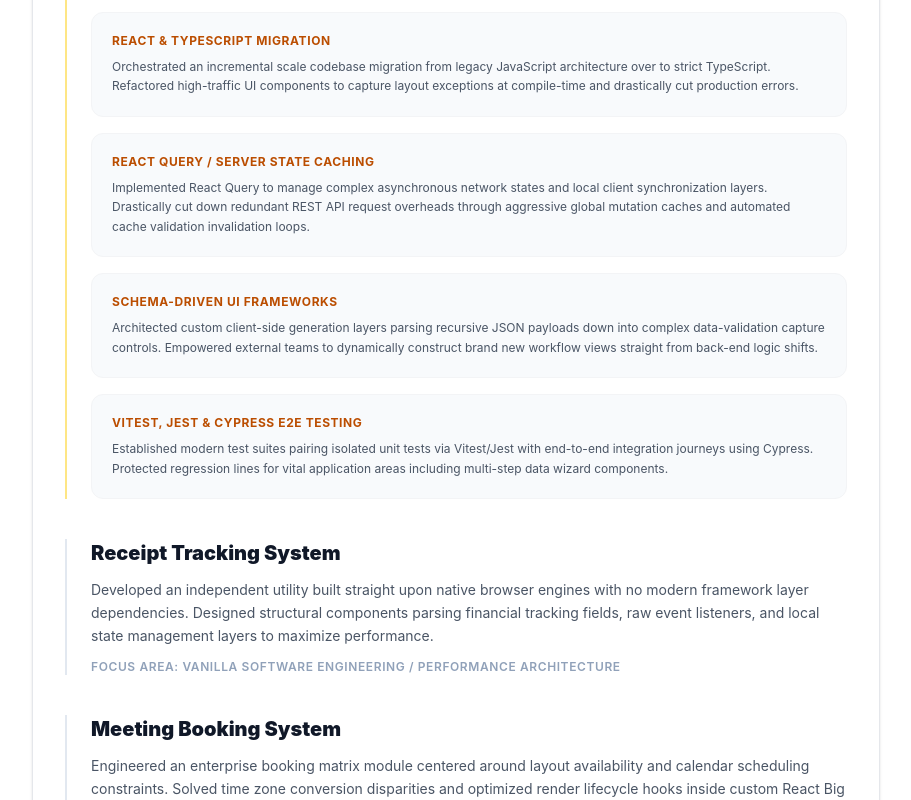
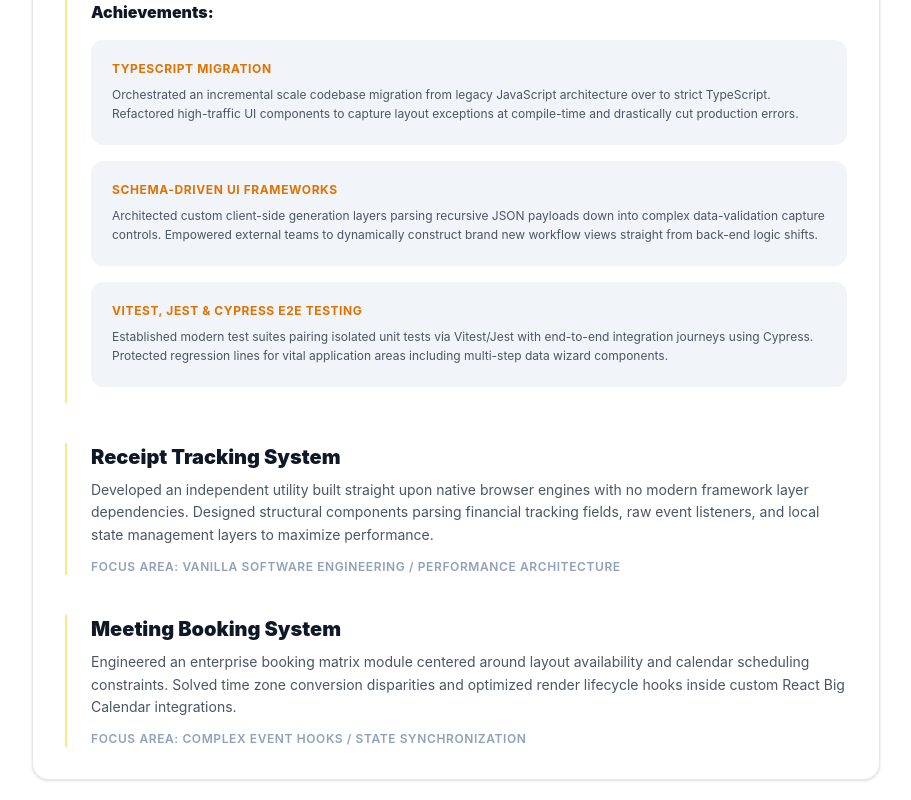
Before and after one commit to kyran-lewis/personal-website, a React (Vite) app: page /experience in a window 1280 px wide. Shown: the part 520-1320 px from the top of the page, without its empty margins (184-1095 px from the left). Built offline with nearby package versions, Linux system fonts and the light colour scheme.

Commit message:
added spotlight component for experience page. Change background for badges and cards. Added subsections to experience cards. Added logo component

```diff
--- a/src/components/Badge.tsx
+++ b/src/components/Badge.tsx
@@ -10,7 +10,7 @@ interface Props {
 
 function Badge({ name, image, width, height }: Props) {
   return (
-    <div className="flex items-center w-72 bg-white border border-gray-200  p-4 rounded-xl shadow-sm transition-all duration-300 hover:-translate-y-1 hover:shadow-md mr-4 mb-4">
+    <div className="flex items-center w-72 bg-amber-50 border border-amber-100 hover:border-amber-500 p-4 rounded-xl shadow-sm transition-all duration-300 hover:-translate-y-1 hover:shadow-md mr-4 mb-4">
       <img
         src={image}
         className={`${width ? "w-" + width : "w-10"} ${height ? "h-" + height : "h-10"} object-cover mr-auto`}
--- a/src/components/Hero.tsx
+++ b/src/components/Hero.tsx
@@ -32,7 +32,7 @@ function Hero() {
           </Link>
           <Link
             to="/contact"
-            className="w-full sm:w-auto bg-white border border-gray-200 text-gray-700 hover:border-amber-500 hover:text-amber-700 font-bold text-sm px-8 py-3.5 rounded-xl shadow-sm transition active:scale-[0.98] text-center"
+            className="w-full sm:w-auto bg-amber-50 border border-amber-100 text-gray-700 hover:border-amber-500 hover:text-amber-700 font-bold text-sm px-8 py-3.5 rounded-xl shadow-sm transition active:scale-[0.98] text-center"
           >
             Contact Me
           </Link>
--- /dev/null
+++ b/src/components/Logo.tsx
@@ -0,0 +1,21 @@
+import { useState } from "react";
+import { Link, Outlet, useLocation } from "react-router-dom";
+
+interface Props {
+  image: string;
+  alt: string;
+}
+
+function Badge({ image, alt }: Props) {
+  return (
+    <div className="absolute top-6 right-6 md:top-8 md:right-8">
+      <img
+        className="h-16 w-16 md:h-20 md:w-20 object-contain bg-white p-2 rounded-2xl border border-gray-200 shadow-sm"
+        src={image}
+        alt={alt}
+      />
+    </div>
+  );
+}
+
+export default Badge;
--- a/src/components/SmallCard.tsx
+++ b/src/components/SmallCard.tsx
@@ -19,7 +19,7 @@ function SmallCard({
     <a
       href={link}
       /* 🛠️ Added 'h-full flex flex-col' to create a uniform height structure across the row */
-      className="h-full flex flex-col justify-center items-center bg-white border border-gray-200 p-6 rounded-2xl shadow-sm transition-all duration-300 hover:-translate-y-2 hover:shadow-md mr-4 group"
+      className="h-full flex flex-col justify-center items-center bg-amber-50 border border-amber-100 hover:border-amber-500 p-6 rounded-2xl shadow-sm transition-all duration-300 hover:-translate-y-2 hover:shadow-md mr-4 group"
     >
       {/* Icon Container */}
       <div className="text-amber-500 text-3xl mb-2 flex-shrink-0">{icon}</div>
@@ -45,7 +45,7 @@ function SmallCard({
 
       {/* 🛠️ Action Link Button - 'mt-auto' forces it to stick flawlessly to the bottom line */}
       {action && (
-        <span className="mt-auto pt-4 text-xs font-bold text-amber-600 group-hover:text-amber-700 inline-flex items-center gap-1">
+        <span className="mt-auto pt-4 text-xs font-bold text-amber-600 inline-flex items-center gap-1">
           {action}
           <span className="transition-transform group-hover:translate-x-0.5">
             →
--- /dev/null
+++ b/src/components/Spotlight.tsx
@@ -0,0 +1,20 @@
+import { useState } from "react";
+import { Link, Outlet, useLocation } from "react-router-dom";
+
+interface Props {
+  title: string;
+  description: string;
+}
+
+function Spotlight({ title, description }: Props) {
+  return (
+    <div className="bg-slate-100 p-5 rounded-xl border border-gray-100 space-y-2 mb-4">
+      <h5 className="text-xs font-bold uppercase tracking-wider text-amber-600">
+        {title}
+      </h5>
+      <p className="text-xs text-gray-600 leading-relaxed">{description}</p>
+    </div>
+  );
+}
+
+export default Spotlight;
--- /dev/null
+++ b/src/components/SubSection.tsx
@@ -0,0 +1,35 @@
+import { Children, useState, type ReactNode } from "react";
+import { Link, Outlet, useLocation } from "react-router-dom";
+
+interface Props {
+  title: string;
+  summary: string;
+  children?: ReactNode;
+  focusArea?: string;
+}
+
+function Spotlight({ title, summary, children, focusArea }: Props) {
+  return (
+    <div className="border-l-2 border-amber-200 pl-4 md:pl-6 space-y-3">
+      <div>
+        <h4 className="text-xl font-black text-gray-900 mb-2">{title}</h4>
+        <p className="text-sm text-gray-600 leading-relaxed">{summary}</p>
+      </div>
+      {children && (
+        <>
+          <h4 className="text-md font-black text-gray-900 mb-2">
+            Achievements:
+          </h4>
+          <div className="flex flex-col pt-2">{children}</div>{" "}
+        </>
+      )}
+      {focusArea && (
+        <p className="text-xs text-slate-400 font-semibold tracking-wider uppercase">
+          Focus Area: {focusArea}
+        </p>
+      )}
+    </div>
+  );
+}
+
+export default Spotlight;
--- a/src/pages/ExperiencePage.tsx
+++ b/src/pages/ExperiencePage.tsx
@@ -4,6 +4,9 @@ import FlowGroup from "../assets/flow-group.png";
 import Velociti from "../assets/velociti.png";
 import DFHStats from "../assets/dfh-stats.png";
 import DFHDocsAndVideos from "../assets/dfh-docs-videos.png";
+import Logo from "../components/Logo";
+import Spotlight from "../components/Spotlight";
+import SubSection from "../components/SubSection";
 
 function ExperiencePage() {
   return (
@@ -15,156 +18,80 @@ function ExperiencePage() {
         </h1>
 
         <div className="space-y-12">
-          {/* ========================================== */}
-          {/* WORK EXPERIENCE: FLOW GROUP */}
-          {/* ========================================== */}
           <section className="bg-white border border-gray-200 rounded-2xl p-6 md:p-8 shadow-sm transition hover:shadow-md relative">
-            {/* Top Right Company Logo */}
-            <div className="absolute top-6 right-6 md:top-8 md:right-8">
-              <img
-                className="h-16 w-16 md:h-20 md:w-20 object-contain bg-white p-2 rounded-2xl border border-gray-200 shadow-sm"
-                src={FlowGroup}
-                alt="Flow Group Logo"
-              />
-            </div>
+            <Logo image={FlowGroup} alt="Flow Group Logo" />
 
             {/* Main Header Area with wide padding constraint */}
             <div className="border-b border-gray-100 pb-4 mb-8 pr-24 md:pr-32">
               <h2 className="text-2xl font-black text-gray-900">Flow Group</h2>
               {/* Darker amber-600 text variant */}
-              <p className="text-amber-600 font-semibold mt-1 flex items-center gap-1">
+              <p className="text-amber-500 font-semibold mt-1 flex items-center gap-1">
                 <span>💻</span> Full Stack Developer
               </p>
             </div>
 
             <h3 className="text-lg font-bold text-gray-800 mb-6 flex items-center gap-2">
-              <span>🚀</span> Core Projects & Architecture
+              <span>🚀</span> Core Projects & Achievements
             </h3>
 
             {/* Expanded Project Breakdowns */}
             <div className="space-y-10">
               {/* Accredify Section */}
-              <div className="border-l-2 border-amber-200 pl-4 md:pl-6 space-y-4">
-                <div>
-                  <h4 className="text-xl font-black text-gray-900 mb-2">
-                    Accredify Pro / Quality Management System
-                  </h4>
-                  <p className="text-sm text-gray-600 leading-relaxed">
-                    Engineered robust enterprise subsystems focusing heavily on
+              <SubSection
+                title=" Accredify Pro / Quality Management System"
+                summary="Engineered robust enterprise subsystems focusing heavily on
                     interactive dynamic form building frameworks, asset tracking
                     documentation pipelines, and real-time worker compliance
-                    systems.
-                  </p>
-                </div>
-
-                {/* Granular standalone sections */}
-                <div className="grid grid-cols-1 gap-4 pt-2">
-                  <div className="bg-slate-50 p-5 rounded-xl border border-gray-100 space-y-2">
-                    {/* Rich text-amber-700 header */}
-                    <h5 className="text-xs font-bold uppercase tracking-wider text-amber-700">
-                      React & TypeScript Migration
-                    </h5>
-                    <p className="text-xs text-gray-600 leading-relaxed">
-                      Orchestrated an incremental scale codebase migration from
+                    systems."
+              >
+                <Spotlight
+                  title="TypeScript Migration"
+                  description="Orchestrated an incremental scale codebase migration from
                       legacy JavaScript architecture over to strict TypeScript.
                       Refactored high-traffic UI components to capture layout
                       exceptions at compile-time and drastically cut production
-                      errors.
-                    </p>
-                  </div>
-
-                  <div className="bg-slate-50 p-5 rounded-xl border border-gray-100 space-y-2">
-                    {/* Rich text-amber-700 header */}
-                    <h5 className="text-xs font-bold uppercase tracking-wider text-amber-700">
-                      React Query / Server State Caching
-                    </h5>
-                    <p className="text-xs text-gray-600 leading-relaxed">
-                      Implemented React Query to manage complex asynchronous
-                      network states and local client synchronization layers.
-                      Drastically cut down redundant REST API request overheads
-                      through aggressive global mutation caches and automated
-                      cache validation invalidation loops.
-                    </p>
-                  </div>
-
-                  <div className="bg-slate-50 p-5 rounded-xl border border-gray-100 space-y-2">
-                    {/* Rich text-amber-700 header */}
-                    <h5 className="text-xs font-bold uppercase tracking-wider text-amber-700">
-                      Schema-driven UI Frameworks
-                    </h5>
-                    <p className="text-xs text-gray-600 leading-relaxed">
-                      Architected custom client-side generation layers parsing
+                      errors."
+                />
+                <Spotlight
+                  title="Schema-driven UI Frameworks"
+                  description="Architected custom client-side generation layers parsing
                       recursive JSON payloads down into complex data-validation
                       capture controls. Empowered external teams to dynamically
                       construct brand new workflow views straight from back-end
-                      logic shifts.
-                    </p>
-                  </div>
-
-                  <div className="bg-slate-50 p-5 rounded-xl border border-gray-100 space-y-2">
-                    {/* Rich text-amber-700 header */}
-                    <h5 className="text-xs font-bold uppercase tracking-wider text-amber-700">
-                      Vitest, Jest & Cypress E2E Testing
-                    </h5>
-                    <p className="text-xs text-gray-600 leading-relaxed">
-                      Established modern test suites pairing isolated unit tests
+                      logic shifts."
+                />
+                <Spotlight
+                  title="Vitest, Jest & Cypress E2E Testing"
+                  description="Established modern test suites pairing isolated unit tests
                       via Vitest/Jest with end-to-end integration journeys using
                       Cypress. Protected regression lines for vital application
-                      areas including multi-step data wizard components.
-                    </p>
-                  </div>
-                </div>
-              </div>
+                      areas including multi-step data wizard components."
+                />
+              </SubSection>
 
               {/* Receipts Tracker Section */}
-              <div className="border-l-2 border-slate-200 pl-4 md:pl-6 space-y-3">
-                <h4 className="text-xl font-black text-gray-900">
-                  Receipt Tracking System
-                </h4>
-                <p className="text-sm text-gray-600 leading-relaxed">
-                  Developed an independent utility built straight upon native
-                  browser engines with no modern framework layer dependencies.
-                  Designed structural components parsing financial tracking
-                  fields, raw event listeners, and local state management layers
-                  to maximize performance.
-                </p>
-                <p className="text-xs text-slate-400 font-semibold tracking-wider uppercase">
-                  Focus Area: Vanilla Software Engineering / Performance
-                  Architecture
-                </p>
-              </div>
-
-              {/* Meeting Booking System Section */}
-              <div className="border-l-2 border-slate-200 pl-4 md:pl-6 space-y-3">
-                <h4 className="text-xl font-black text-gray-900">
-                  Meeting Booking System
-                </h4>
-                <p className="text-sm text-gray-600 leading-relaxed">
-                  Engineered an enterprise booking matrix module centered around
+              <SubSection
+                title="Receipt Tracking System"
+                summary="Developed an independent utility built straight upon native
+                    browser engines with no modern framework layer dependencies.
+                    Designed structural components parsing financial tracking
+                    fields, raw event listeners, and local state management layers
+                    to maximize performance."
+                focusArea="Vanilla Software Engineering / Performance Architecture"
+              ></SubSection>
+              <SubSection
+                title="Meeting Booking System"
+                summary="Engineered an enterprise booking matrix module centered around
                   layout availability and calendar scheduling constraints.
                   Solved time zone conversion disparities and optimized render
-                  lifecycle hooks inside custom React Big Calendar integrations.
-                </p>
-                {/* Dynamic text-amber-700 category marker */}
-                <p className="text-xs text-amber-700 font-semibold tracking-wider uppercase">
-                  Focus Area: Complex Event Hooks / State Synchronization
-                </p>
-              </div>
+                  lifecycle hooks inside custom React Big Calendar integrations."
+                focusArea="Complex Event Hooks / State Synchronization"
+              ></SubSection>
             </div>
           </section>
 
-          {/* ========================================== */}
-          {/* WORK EXPERIENCE: VELOCITI SOLUTIONS */}
-          {/* ========================================== */}
           <section className="bg-white border border-gray-200 rounded-2xl p-6 md:p-8 shadow-sm transition hover:shadow-md relative">
-            {/* Top Right Company Logo */}
-            <div className="absolute top-6 right-6 md:top-8 md:right-8">
-              <img
-                className="h-16 w-16 md:h-20 md:w-20 object-contain bg-white p-2 rounded-2xl border border-gray-200 shadow-sm"
-                src={Velociti}
-                alt="Velociti Solutions Logo"
-              />
-            </div>
+            <Logo image={Velociti} alt="Velociti Solutions Logo" />
 
             {/* Main Header Area with wide padding constraint */}
             <div className="border-b border-gray-100 pb-4 mb-8 pr-24 md:pr-32">
@@ -193,9 +120,7 @@ function ExperiencePage() {
               </p>
             </div>
 
-            {/* Notable Releases Extended Timeline Layout */}
             <div className="space-y-12 border-l-2 border-amber-200 pl-4 md:pl-6 ml-2">
-              {/* Extended Release v2.17.0 Block */}
               <div className="relative space-y-4">
                 <div className="absolute w-3 h-3 bg-amber-400 rounded-full -left-[23px] md:-left-[31px] top-1.5 border border-white" />
 
@@ -323,14 +248,7 @@ function ExperiencePage() {
           {/* EDUCATION SECTION */}
           {/* ========================================== */}
           <section className="bg-white border border-gray-200 rounded-2xl p-6 md:p-8 shadow-sm transition hover:shadow-md relative">
-            {/* Top Right University Logo */}
-            <div className="absolute top-6 right-6 md:top-8 md:right-8">
-              <img
-                className="h-16 w-16 md:h-20 md:w-20 object-contain bg-white p-2 rounded-2xl border border-gray-200 shadow-sm"
-                src={UoS}
-                alt="University of Sheffield Logo"
-              />
-            </div>
+            <Logo image={UoS} alt="University of Sheffield Logo" />
 
             {/* Main Header Area with wide padding constraint */}
             <div className="border-b border-gray-100 pb-4 mb-6 pr-24 md:pr-32">
```
Also changed, not shown: src/components/EmailForm.tsx (+10 -8 lines).
